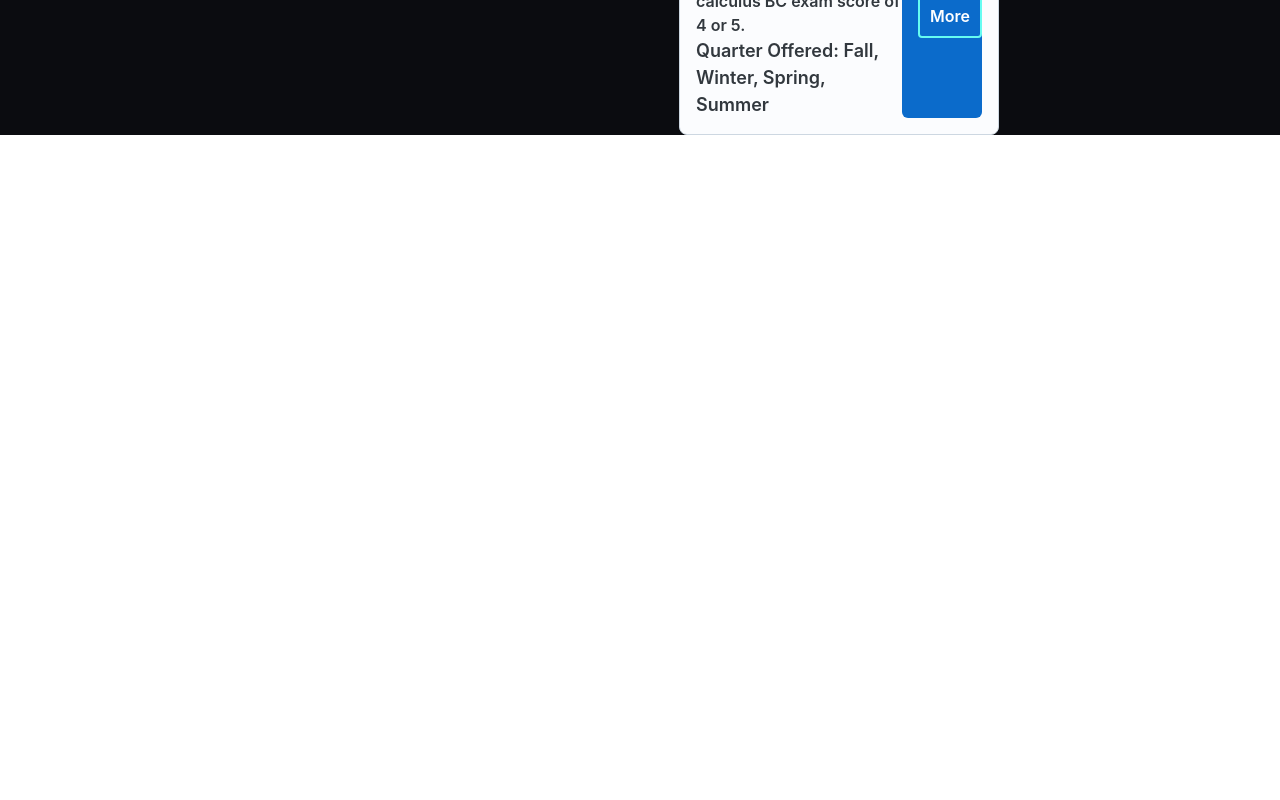
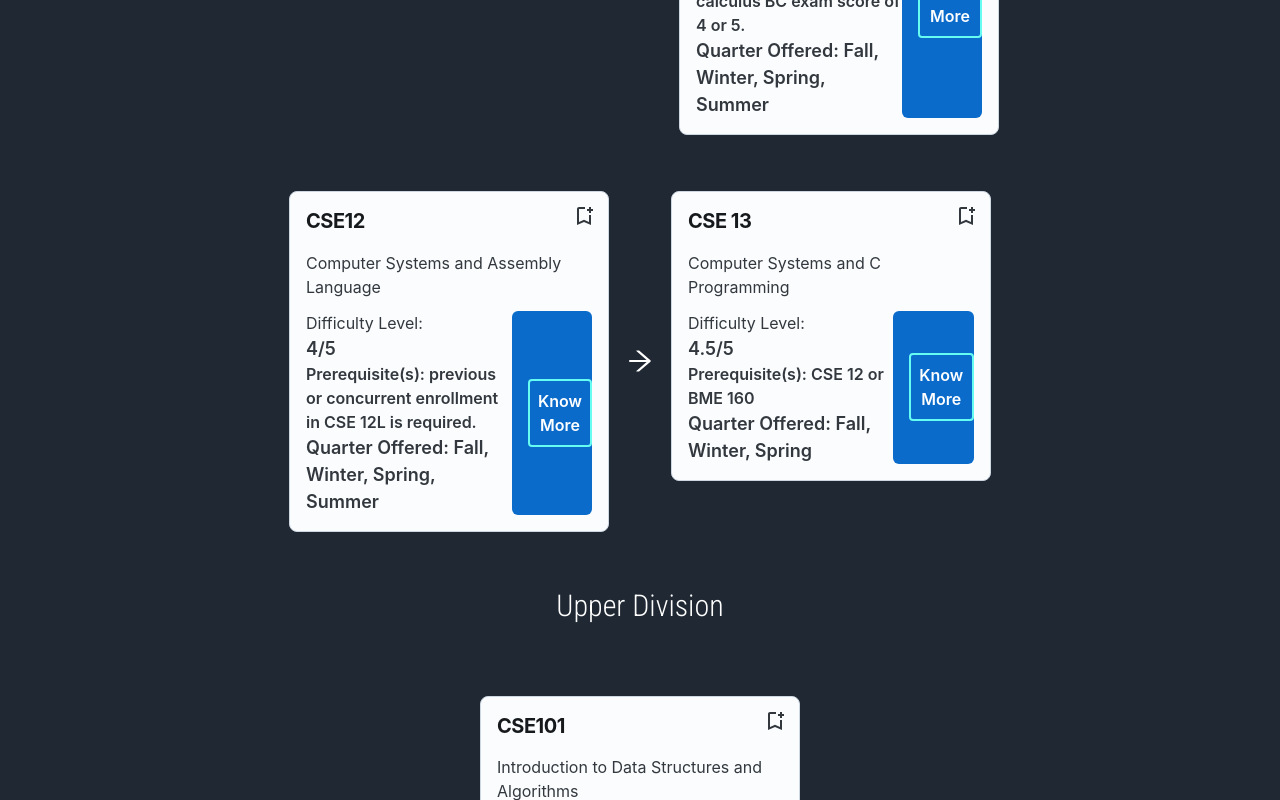
Before and after one commit to AmandeepSingh789/Major-Roadmap, a React (Create React App) app: page / in a window 1280 px wide. Shown: the part 2000-2800 px from the top of the page. Before the commit the page ends 2135 px from the top, so only its background shows below. Built offline with nearby package versions, Linux system fonts and the light colour scheme; a web font is replaced by a local one.

Commit message:
Reached upper div. EOD1

```diff
--- a/src/App.js
+++ b/src/App.js
@@ -1,13 +1,14 @@
 import * as React from 'react';
 import MajorPicker from './Components/MajorPicker';
 import ClassTree from './Components/ClassTree';
-
+import bg from './assets/bg.jpeg'
 function App() {
 
   return (
-    <div className="bg-[#0B0C10] min-h-screen w-screen mx-auto margin-0 font-Roboto">
+    <div
+    className=" bg-[#1F2833] min-h-screen w-screen mx-auto margin-0 font-Roboto">
       <div>
-      <h1 className='flex justify-center align-center text-5xl text-[#66FCF1] pt-4 font-Professional'>Class Scheduler</h1>
+      <h1 className='flex justify-center align-center text-5xl text-[#66FCF1] pt-4 font-Professional'>Major Roadmap</h1>
       </div>
       <div className="flex justify-center align-center text-[#fff] mt-12 text-3xl">
         Choose Your Major
--- a/src/Components/ClassCard.jsx
+++ b/src/Components/ClassCard.jsx
@@ -79,7 +79,7 @@ const ClassCard = (props) => {
           href={props.Link}
 
         >
-          <a href={props.Link} target="_blank" className='border-2 p-2  border-[#66FCF1] rounded hover:bg-[#1F2833] ml-4'>
+          <a href={props.Link} target="_blank" className='border-2 p-2  border-[#66FCF1] rounded hover:bg-[#45A29E] duration-500 ml-4'>
             Know More
             </a>
         </Button>
--- a/src/Components/ClassTree.jsx
+++ b/src/Components/ClassTree.jsx
@@ -144,7 +144,60 @@ const ClassTree = (props) => {
 
             {/* End of Div With Math 23A */}
 
-        </div>
+
+            {/* Start of Div With CSE 12 AND CSE 13 */}
+
+            <div className="p-2 flex justify-content align-center mt-12">
+            <ClassCard
+                Code="CSE12"
+                Name ="Computer Systems and Assembly Language"
+                Link = "https://ucsc.smartcatalogiq.com/2019-2020/General-Catalog/Courses/CSE-Computer-Science-and-Engineering/Lower-Division/CSE-12"
+                Level = "4/5"
+                PreReqs= "Prerequisite(s): previous or concurrent enrollment in CSE 12L is required."
+                QO="Quarter Offered: Fall, Winter, Spring, Summer"
+                />
+
+            <div className="text-3xl ml-4 self-center">
+            <AiOutlineArrowRight />
+            </div>
+
+            <div className ="ml-4">
+
+            <ClassCard
+                Code="CSE 13"
+                Name ="Computer Systems and C Programming"
+                Link = "https://ucsc.smartcatalogiq.com/Current/General-Catalog/Courses/CSE-Computer-Science-and-Engineering/Lower-Division/CSE-13S"
+                Level = "4.5/5"
+                PreReqs= "Prerequisite(s): CSE 12 or BME 160"
+                QO="Quarter Offered: Fall, Winter, Spring"
+                />
+            </div>
+
+            </div>
+            {/* End of Div With CSE 20 AND CSE 30 */}
+            <div className="self-center mt-12">
+                {/* divider ELement */}
+                <h1 className="text-3xl mb-4">Upper Division </h1></div>
+
+                <div className="p-2 flex justify-center align-center mt-12">
+            <ClassCard
+                Code="CSE101"
+                Name ="Introduction to Data Structures and Algorithms"
+                Link = "https://ucsc.smartcatalogiq.com/Current/General-Catalog/Courses/CSE-Computer-Science-and-Engineering/Upper-Division/CSE-101"
+                Level = "4/5"
+                PreReqs= "Prerequisite(s): CSE 12 or BME 160; CSE 13E or ECE 13 or CSE 13S; and CSE 16; and CSE 30; and MATH 11B or MATH 19B or MATH 20B or AM 11B"
+                QO="Quarter Offered: Fall, Winter, Spring"
+                />
+
+
+
+
+
+            </div>
+            </div>
+
+
+
         {/* Div With Qualification Courses */}
 
     </div>
--- a/src/Components/MajorPicker.jsx
+++ b/src/Components/MajorPicker.jsx
@@ -15,7 +15,7 @@ const theme = createTheme({
   palette: {
     primary: {
         // light: will be calculated from palette.primary.main,
-        main: '#1F2833',
+        main: '#C5C6C7',
         // dark: will be calculated from palette.primary.main,
         // contrastText: will be calculated to contrast with palette.primary.main
       },
--- a/src/index.css
+++ b/src/index.css
@@ -2,3 +2,7 @@
 @tailwind base;
 @tailwind components;
 @tailwind utilities;
+body{
+  overflow-x: hidden;
+  /* overflow-y: ; */
+}
--- a/tailwind.config.js
+++ b/tailwind.config.js
@@ -9,6 +9,9 @@ module.exports = {
         Professional: ['Climate Crisis', 'cursive'],
         Roboto:['Roboto Condensed','sans-serif']
     },
+    // backgroundImage: {
+    //   'hero': "url('./src/assets/bg.jpeg')",
+    // },
     },
   },
   plugins: [],
```
Also changed, not shown: 2 other files (tests, documents, lock files or other folders).
